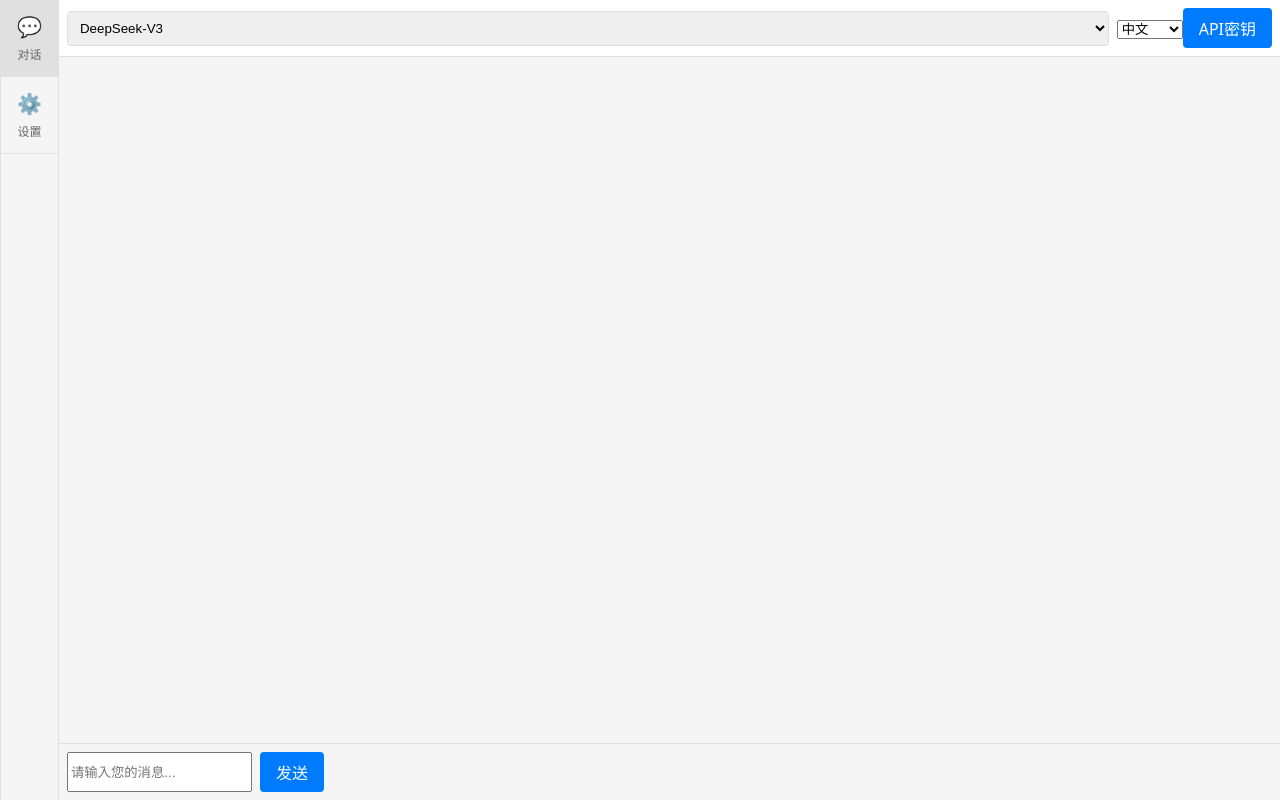
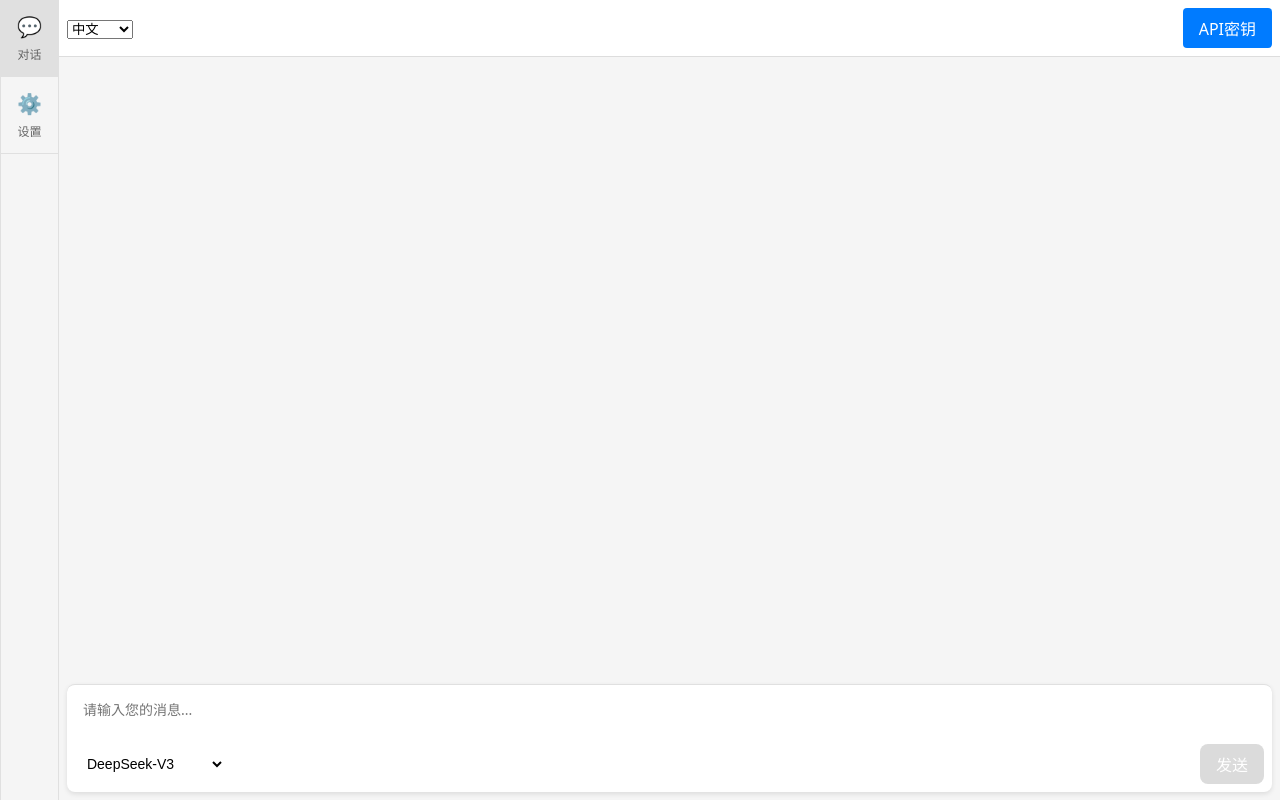
Before and after one commit to leopen-hu/float-ai, a React (Vite) app: page / in a window 1280 px wide. Built offline with nearby package versions, Linux system fonts and the light colour scheme.

Commit message:
refactor: beautify chat input

```diff
--- a/src/App.css
+++ b/src/App.css
@@ -69,9 +69,32 @@
 
 .input-container {
   display: flex;
-  gap: 8px;
+  flex-direction: column;
   padding: 8px;
   border-top: 1px solid #e0e0e0;
+  background-color: #fff;
+  border-radius: 8px;
+  margin: 8px;
+  box-shadow: 0 2px 5px rgba(0,0,0,0.1);
+  position: sticky;
+  bottom: 0;
+}
+
+.model-selector {
+  min-width: 100px;
+  max-width: 150px;
+  position: relative;
+}
+
+.model-select {
+  width: 100%;
+  padding: 8px 12px;
+  border: none;
+  border-right: 1px solid #e0e0e0;
+  border-radius: 8px 0 0 8px;
+  outline: none;
+  background-color: transparent;
+  font-size: 14px;
 }
 
 .settings-container {
@@ -91,7 +114,7 @@
 .model-select {
   width: 100%;
   padding: 8px;
-  border: 1px solid #ddd;
+  border: none;
   border-radius: 4px;
   outline: none;
 }
@@ -131,3 +154,73 @@ button {
 button:hover {
   background-color: #0056b3;
 }
+
+.button-disabled {
+  background-color: #cccccc !important;
+  cursor: not-allowed !important;
+  opacity: 0.7;
+}
+
+.input-wrapper {
+  position: relative;
+  width: calc(100% - 16px);
+  margin: 8px;
+  line-height: 18px;
+  max-height: 196px;
+}
+
+.input-mirror {
+  visibility: hidden;
+  overflow-wrap: break-word;
+  min-height: 2.5em;
+  font-size: 14px;
+  font-family: inherit;
+  line-height: inherit;
+  word-break: break-word;
+  white-space: pre-wrap;
+}
+
+.inputArea {
+  position: absolute;
+  top: 0;
+  left: 0;
+  right: 0;
+  bottom: 0;
+  border: none;
+  outline: none;
+  font-size: 14px;
+  background-color: transparent;
+  resize: none;
+  overflow-y: auto;
+  padding: 0;
+  font-family: inherit;
+  line-height: inherit;
+  word-break: break-word;
+  white-space: pre-wrap;
+}
+
+.input-controls {
+  display: flex;
+  align-items: center;
+  justify-content: space-between;
+  width: 100%;
+}
+
+.input-container button {
+  padding: 8px 16px;
+  background-color: #007bff;
+  color: white;
+  border: none;
+  border-radius: 8px;
+  cursor: pointer;
+}
+
+button:hover {
+  background-color: #0056b3;
+}
+
+.button-disabled {
+  background-color: #cccccc !important;
+  cursor: not-allowed !important;
+  opacity: 0.7;
+}
--- a/src/App.tsx
+++ b/src/App.tsx
@@ -82,15 +82,6 @@ function App() {
     <Sidebar>
       <div className="chat-container">
         <div className="settings-container">
-          <div className="model-selector">
-            <select
-              value={model}
-              onChange={(e) => handleModelChange(e.target.value)}
-              className="model-select">
-              <option value="deepseek-chat">DeepSeek-V3</option>
-              <option value="deepseek-reasoner">DeepSeek-R1</option>
-            </select>
-          </div>
           <div className="language-selector">
             <select
               value={currentLanguage}
@@ -122,14 +113,38 @@ function App() {
         </div>
         <MessageList messages={messages} />
         <div className="input-container">
-          <input
-            type="text"
-            value={inputValue}
-            onChange={(e) => setInputValue(e.target.value)}
-            onKeyUp={(e) => e.key === "Enter" && handleSendMessage()}
-            placeholder={t("Type your message here...")}
-          />
-          <button onClick={handleSendMessage}>{t("Send")}</button>
+          <div className="input-wrapper">
+            <div className="input-mirror">{inputValue + " "}</div>
+            <textarea
+              className="inputArea"
+              value={inputValue}
+              onChange={(e) => setInputValue(e.target.value)}
+              onKeyUp={(e) =>
+                e.key === "Enter" &&
+                !e.shiftKey &&
+                inputValue.trim() &&
+                handleSendMessage()
+              }
+              placeholder={t("Type your message here...")}
+            />
+          </div>
+          <div className="input-controls">
+            <div className="model-selector">
+              <select
+                value={model}
+                onChange={(e) => handleModelChange(e.target.value)}
+                className="model-select">
+                <option value="deepseek-chat">DeepSeek-V3</option>
+                <option value="deepseek-reasoner">深度思考 (R1)</option>
+              </select>
+            </div>
+            <button
+              onClick={handleSendMessage}
+              disabled={!inputValue.trim()}
+              className={!inputValue.trim() ? "button-disabled" : ""}>
+              {t("Send")}
+            </button>
+          </div>
         </div>
       </div>
     </Sidebar>
```
